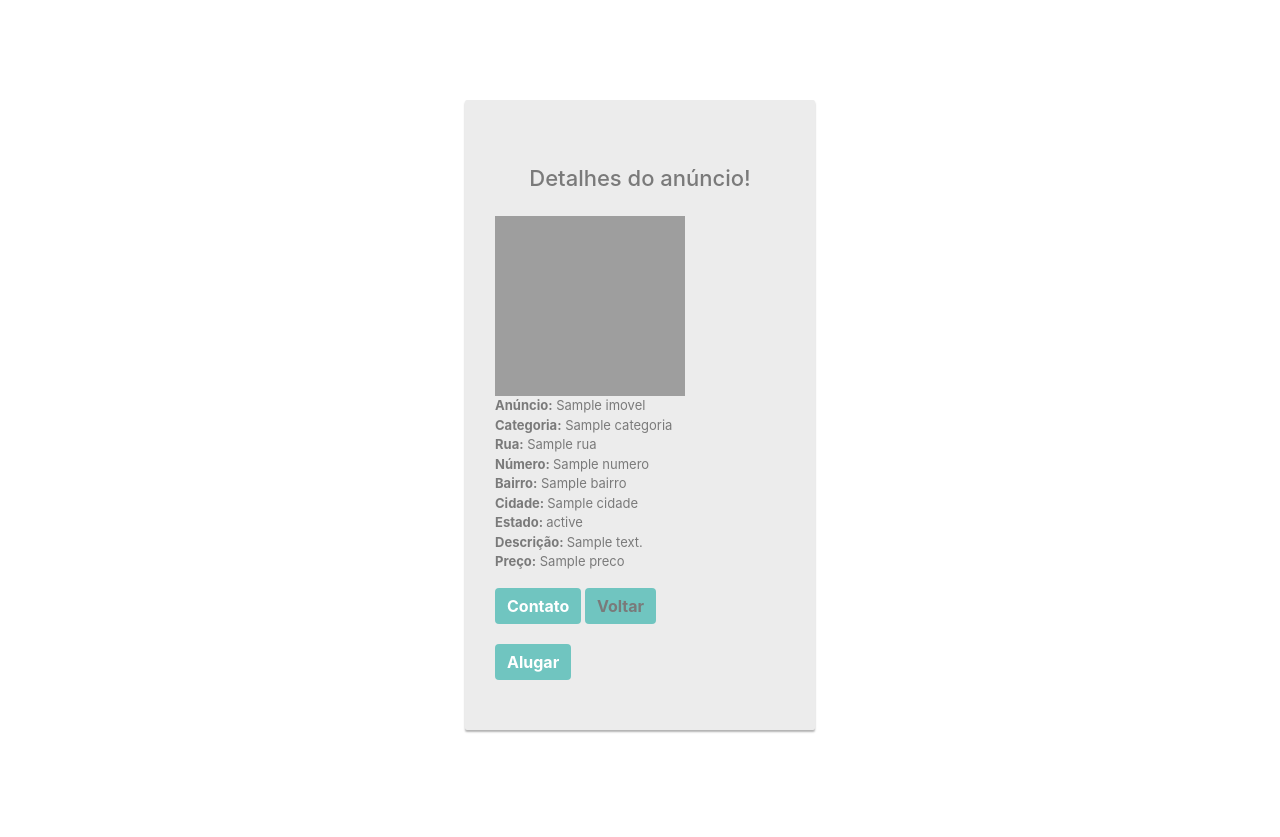
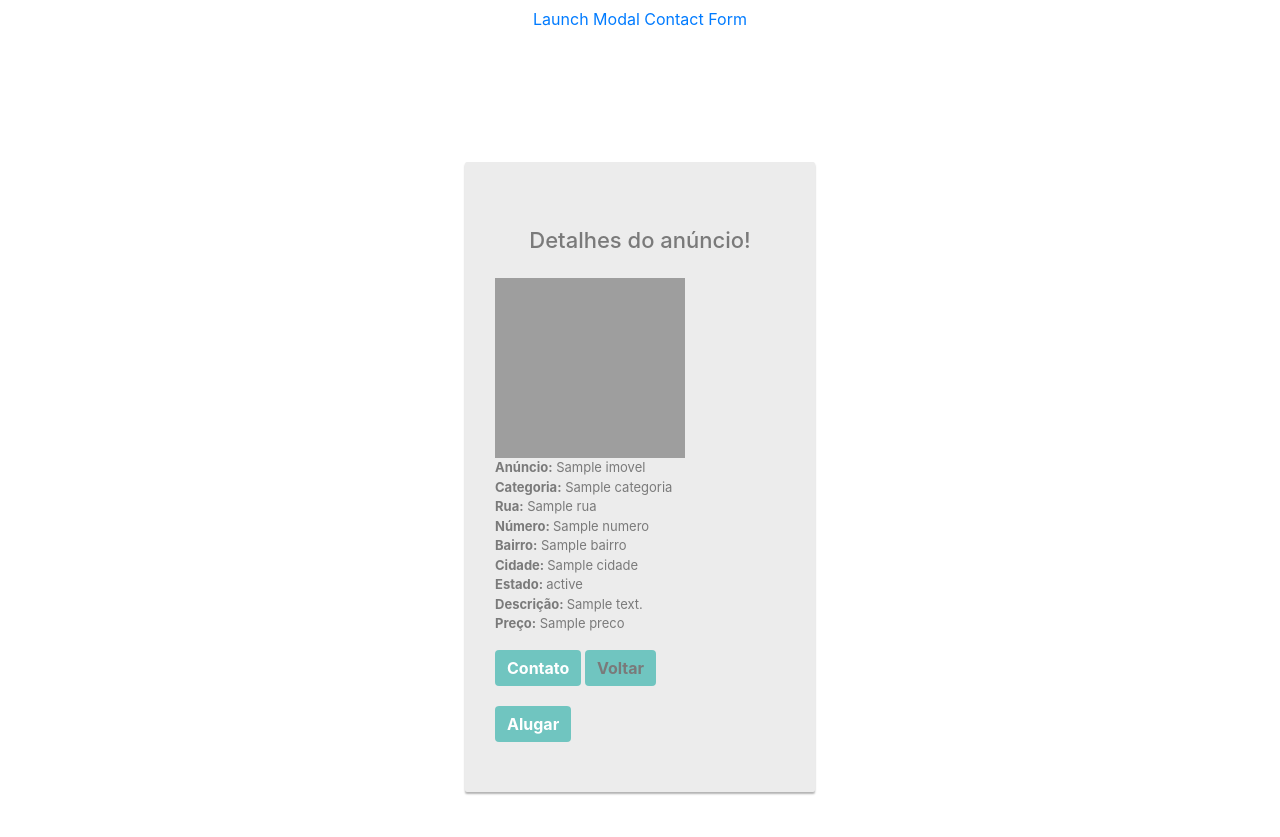
Before and after one commit to rualyson/Ehouse, a Django app: template catalogo/templates/catalogo/detalhes_anuncio.html in a window 1280 px wide. Shown: the part 56-893 px from the top of the page. Before the commit the page ends 789 px from the top, so only its background shows below. Run offline with Django 3.2, Linux system fonts and the light colour scheme; the template is opened without the code that fills it: most values are stand-ins (such as "Sample title", 1, 10 or a date in 2020); parts of the project's set-up code (start-up, migrations or seed data) failed here and were passed over; some libraries are stand-ins or nearby versions; grey boxes are pictures that could not be loaded.

Commit message:
adição de formulário

```diff
--- a/Ehouse/settings.py
+++ b/Ehouse/settings.py
@@ -102,8 +102,8 @@ USE_TZ = True
 # https://docs.djangoproject.com/en/2.1/howto/static-files/
 
 STATIC_URL = '/static/'
-MEDIA_ROOT = os.path.join(BASE_DIR, 'catalogo', 'media')
-MEDIA_URL = '/media/'
+MEDIA_ROOT = os.path.join(BASE_DIR, 'static/images/upload')
+MEDIA_URL = '/catalogo/media/'
 
 LOGIN_URL = '/accounts/login'
 LOGIN_REDIRECT_URL = '/'
--- a/anuncio/forms.py
+++ b/anuncio/forms.py
@@ -5,4 +5,4 @@ from django.forms import ModelForm
 class AnuncioForm(ModelForm):
     class Meta:
         model = Anuncio
-        fields = ['valor', 'cidade', 'cep', 'descricao', 'telefone','foto']
+        fields = ['valor', 'cidade', 'cep', 'descricao', 'telefone','imagem']
--- a/anuncio/models.py
+++ b/anuncio/models.py
@@ -8,7 +8,7 @@ class Anuncio(models.Model):
     cep = models.CharField (max_length = 200)
     descricao = models.TextField ()
     telefone = models.CharField (max_length = 200)
-    foto = models.ImageField (upload_to='fotos_anuncios')
+    imagem = models.ImageField (upload_to='fotos_anuncios')
 
     def __str__(self):
         return self.valor, self.cidade, self.cep, self.descricao, self.contato,
--- a/anuncio/templates/novo_anuncio.html
+++ b/anuncio/templates/novo_anuncio.html
@@ -32,7 +32,7 @@
                 </tr>
                 <tr>
                     <td>Imagem:</td>
-                    <td>{{form.foto}}</td>
+                    <td>{{form.imagem}}</td>
                 </tr>
             </table>
             <button type="submit">Salvar</button>
--- a/catalogo/models.py
+++ b/catalogo/models.py
@@ -39,7 +39,7 @@ class Imovel(models.Model):
     categoria = models.ForeignKey(Category, related_name='imoveis', on_delete='models.CASCADE')
     titulo = models.CharField('Título do anúncio', max_length=100, null=True)
     slug = models.SlugField(max_length=200, db_index=True, unique=True)
-    imagem = models.ImageField(upload_to='catalogo/media/imagens',  default='imagens/no-image.png', verbose_name='Imagem')
+    imagem = models.ImageField(upload_to='media/catalogo/media/imagens', verbose_name='Imagem')
     descricao = models.TextField(blank=True)
     dono = models.TextField(blank=True)
     preco = models.DecimalField(max_digits=10, decimal_places=2, db_index=True)
--- a/catalogo/templates/catalogo/detalhes_anuncio.html
+++ b/catalogo/templates/catalogo/detalhes_anuncio.html
@@ -2,6 +2,52 @@
 
 {% block content %}
 {% load static %}
+<div class="modal fade" id="modalContactForm" tabindex="-1" role="dialog" aria-labelledby="myModalLabel" aria-hidden="true">
+        <div class="modal-dialog" role="document">
+            <div class="modal-content">
+                <div class="modal-header text-center">
+                    <h4 class="modal-title w-100 font-weight-bold">Deixe sua Mensagem!</h4>
+                    <button type="button" class="close" data-dismiss="modal" aria-label="Close">
+                        <span aria-hidden="true">&times;</span>
+                    </button>
+                </div>
+                <div class="modal-body mx-3">
+                    <div class="md-form mb-5">
+                        <i class="fa fa-user prefix grey-text"></i>
+                        <input type="text" id="form34" class="form-control validate">
+                        <label data-error="wrong" data-success="right" for="form34">Seu nome</label>
+                    </div>
+
+                    <div class="md-form mb-5">
+                        <i class="fa fa-envelope prefix grey-text"></i>
+                        <input type="email" id="form29" class="form-control validate">
+                        <label data-error="wrong" data-success="right" for="form29">E-mail</label>
+                    </div>
+
+                    <div class="md-form mb-5">
+                        <i class="fa fa-tag prefix grey-text"></i>
+                        <input type="number" id="form32" class="form-control validate">
+                        <label data-error="wrong" data-success="right" for="form32">Contato</label>
+                    </div>
+
+                    <div class="md-form">
+                        <i class="fa fa-pencil prefix grey-text"></i>
+                        <textarea type="text" id="form8" class="md-textarea form-control" rows="4"></textarea>
+                        <label data-error="wrong" data-success="right" for="form8">Mensagem</label>
+                    </div>
+
+                </div>
+                <div class="modal-footer d-flex justify-content-center">
+                    <button type="button" class="btn btn-primary" data-toggle="modal" data-target="#centralModalDanger">Confirmar</button>
+                </div>
+            </div>
+        </div>
+    </div>
+
+    <div class="text-center">
+        <a href="" class="btn btn-default btn-rounded mb-4" data-toggle="modal" data-target="#modalContactForm">Launch Modal Contact Form</a>
+    </div>
+
 
 <div class="modal fade" id="centralModalDanger" tabindex="-1" role="dialog" aria-labelledby="myModalLabel" aria-hidden="true">
     <div class="modal-dialog modal-notify modal-danger" role="document">
@@ -85,7 +131,7 @@
 
             <button type="button" class="btn btn-primary" data-toggle="modal" data-target="#contatoModal">Contato</button>
             <a href="/" class="btn btn-info" >Voltar</a><br>
-            <button type="button" class="btn btn-primary" data-toggle="modal" data-target="#centralModalDanger">Alugar</button>
+            <button type="button" class="btn btn-primary" data-toggle="modal" data-target="#modalContactForm">Alugar</button>
 
 
 
--- a/catalogo/templates/catalogo/novo_anuncio.html
+++ b/catalogo/templates/catalogo/novo_anuncio.html
@@ -24,4 +24,6 @@
     <input type="submit" value="Cadastrar" class="btn btn-success">
     <input type="reset" value="Limpar" class="btn btn-warning">
   </form>
+
+
 {% endblock %}
--- a/catalogo/templates/catalogo/product_list.html
+++ b/catalogo/templates/catalogo/product_list.html
@@ -14,7 +14,7 @@
                 <h4>Anúncio: {{imovel.titulo}}</h4>
                 <br>
                 <div class="media">
-                    <img class="mr-3" src="{{imovel.imagem.url}}" height="180" width="190">
+                    <img class="mr-3" src="{{imovel.imagen.url}}" height="180" width="190">
                     <br>
 
                 <div class="media-body">
@@ -41,6 +41,7 @@
                 </div>
                 </div>
             </li>
+
             {% endfor%}
         </ul>
 {% endblock %}
```
Also changed, not shown: home/templates/inicio.html (+6 -6 lines), anuncio/migrations/0003_auto_20181028_0526.py (added), catalogo/migrations/0012_auto_20181028_0526.py (added), catalogo/migrations/0013_auto_20181028_0530.py (added), db.sqlite3.
